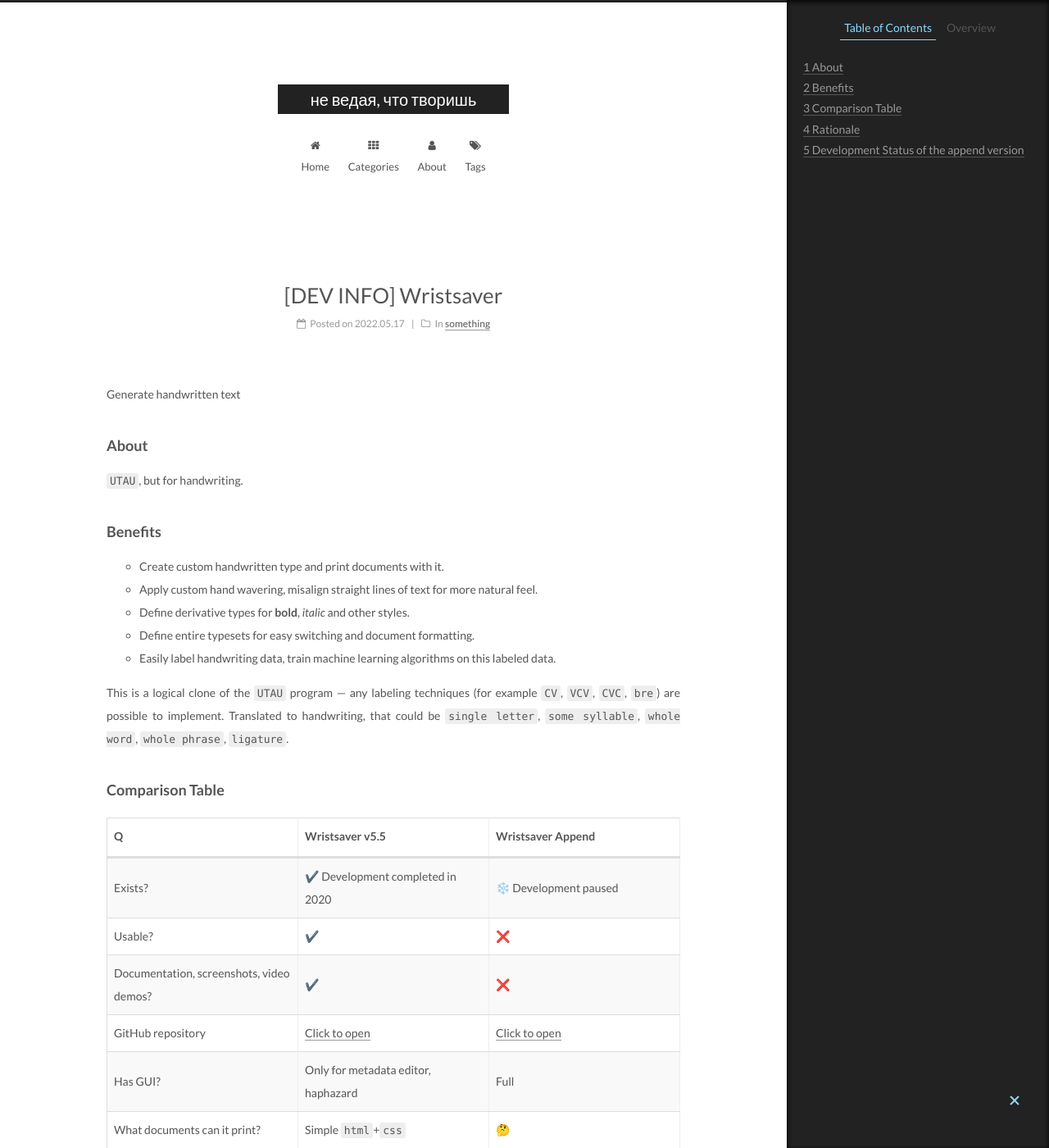
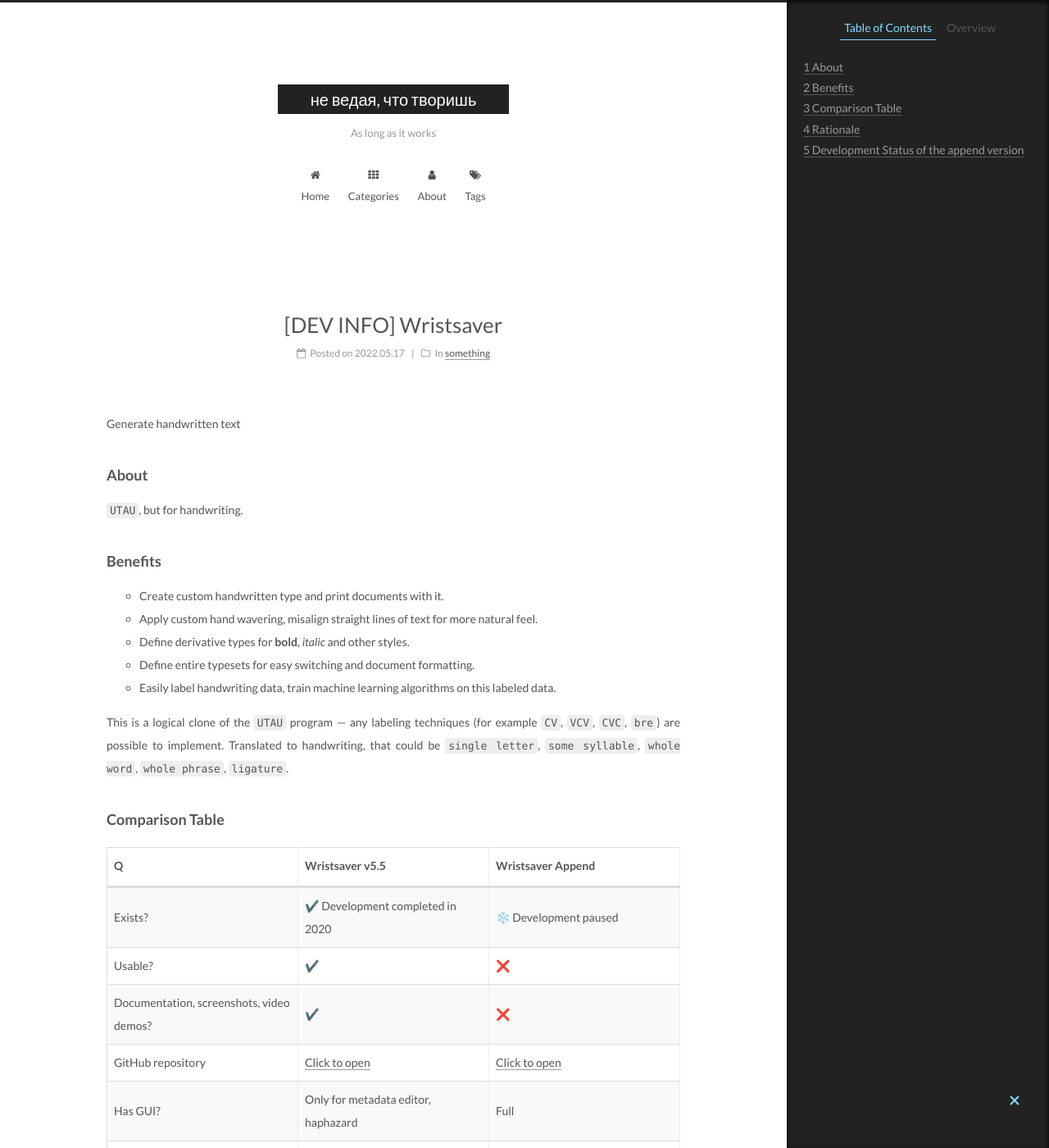
Before and after one commit to gggrv/gggrv.github.io, a Jekyll site: the page built from _posts/2022-05-17-devinfo-wristsaver.md, in a window 1280 px wide and 1400 px high. Shown: the whole window at 82% size. Built offline with Jekyll 4.4.1, drawn with Linux system fonts in a browser that asks for light colours; some of the changed text lies outside the part shown.

Commit message:
[fix] html tags [ok] better info

```diff
--- a/_config.yml
+++ b/_config.yml
@@ -5,7 +5,7 @@
 
 # Site
 title: не ведая, что творишь
-subtitle:
+subtitle: As long as it works
 description:
 author: ''
 # Support language: de, en, fr-FR, id, ja, ko, pt-BR, pt, ru, zh-Hans, zh-hk, zh-tw
```
Also changed, not shown: _posts/2022-05-17-devinfo-wristsaver.md (+1 -1 lines), 1 other file.
